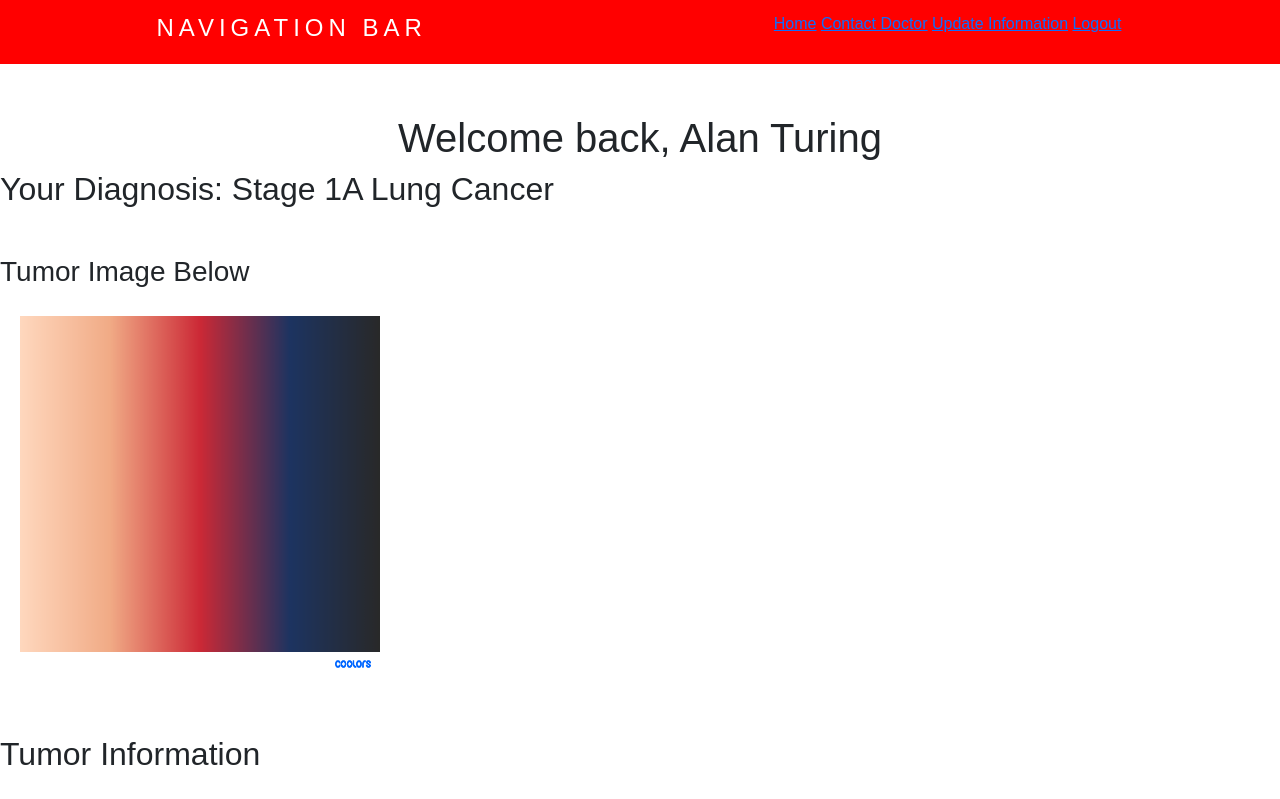
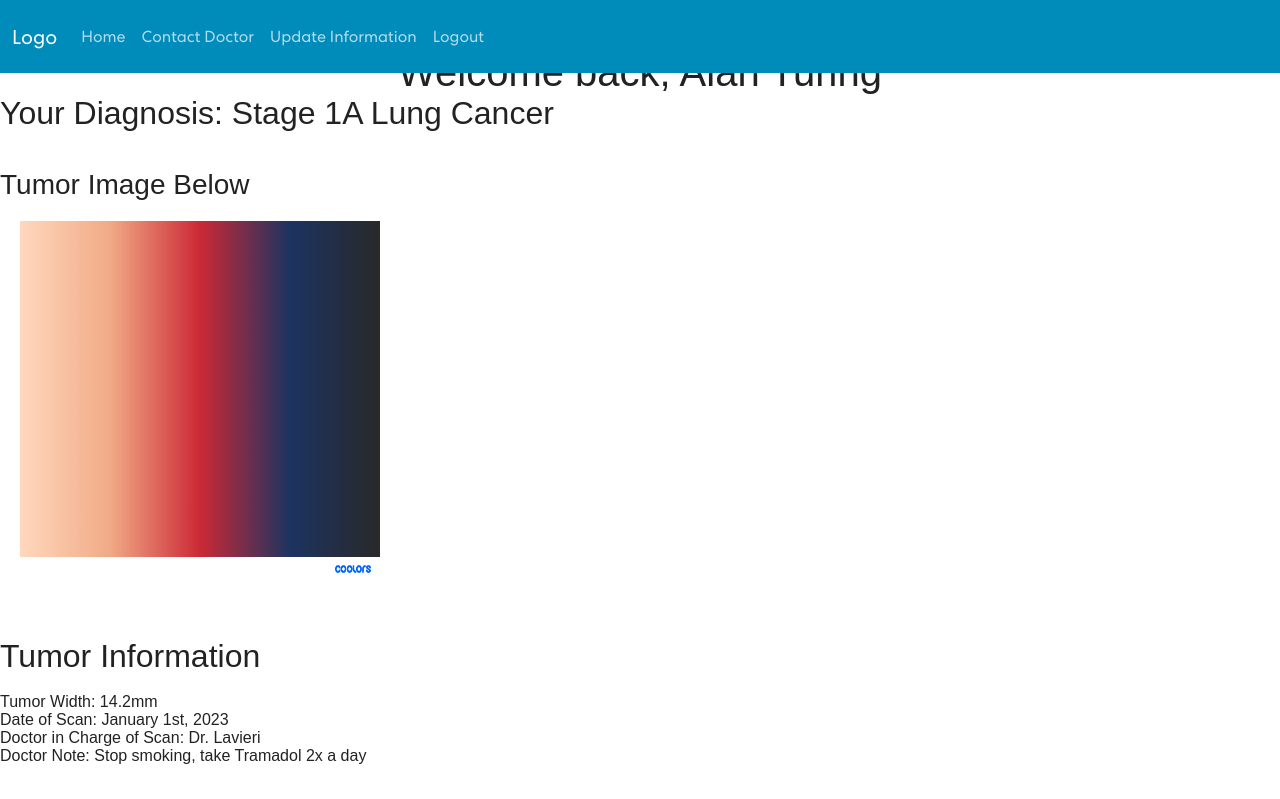
Before and after one commit to josh1205/lung-cancer-classification-system, a React (Create React App) app in the folder client/: page /patient in a window 1280 px wide. Shown: the top 799 px of the page. Built offline with nearby package versions, Linux system fonts and the light colour scheme; no server answers.

Commit message:
Added bootstrap template for consistincy, fixed incorrect navbar color bug, added more organization to files (#9)

```diff
--- a/client/package.json
+++ b/client/package.json
@@ -8,6 +8,7 @@
     "@testing-library/user-event": "^13.5.0",
     "animate.css": "^4.1.1",
     "bootstrap": "^5.2.3",
+    "bootswatch": "^5.2.3",
     "firebase": "9.16.0",
     "react": "^18.2.0",
     "react-bootstrap": "^2.6.0",
--- a/client/src/App.js
+++ b/client/src/App.js
@@ -6,8 +6,8 @@ import { Route, Routes } from "react-router-dom";
 import ProtectedRoute from "./components/ProtectedRoute";
 
 // Style
+import 'bootswatch/dist/yeti/bootstrap.min.css';
 import './App.css';
-import 'bootstrap/dist/css/bootstrap.min.css';
 
 // Pages
 import LandingPage from "./pages/shared/LandingPage/LandingPage";
--- /dev/null
+++ b/client/src/pages/client/layouts/MainLayout/MainLayout.js
@@ -0,0 +1 @@
+// Need to add client Main Layout
--- a/client/src/pages/patient/components/Navbar.js
+++ b/client/src/pages/patient/components/Navbar.js
@@ -6,16 +6,29 @@ export default function Navbar() {
     const navigate = useNavigate();
 
     return (
-        <nav>
-            <div className="heading">
-                <h4>Navigation Bar</h4>
+        <nav class="navbar navbar-expand-lg navbar-dark bg-primary">
+            <div class="container-fluid">
+                <span className="navbar-brand mb-0 h1">Logo</span>
+                <button class="navbar-toggler" type="button" data-bs-toggle="collapse" data-bs-target="#navbarColor01" aria-controls="navbarColor01" aria-expanded="false" aria-label="Toggle navigation">
+                    <span class="navbar-toggler-icon"></span>
+                </button>
+                <div class="collapse navbar-collapse" id="navbarColor01">
+                  <ul class="navbar-nav me-auto">
+                    <li class="nav-item">
+                        <a className="nav-link" href="" onClick={() => navigate('/patient')}>Home</a>
+                    </li>
+                    <li class="nav-item">
+                        <a className="nav-link" href="" onClick={() => navigate('/contact-doctor')}>Contact Doctor</a>
+                    </li>
+                    <li class="nav-item">
+                        <a className="nav-link" href="" onClick={() => navigate('/update-userinfo')}>Update Information</a>
+                    </li>
+                    <li class="nav-item">
+                        <a className="nav-link" href="" onClick={() => navigate('/dashboard')}>Logout</a>
+                    </li>
+                  </ul>
+                </div>
             </div>
-            <ul className="topnav">
-                <a className="active" href="" onClick={() => navigate('/patient')}>Home</a>
-                <a href="" onClick={() => navigate('/contact-doctor')}>Contact Doctor</a>
-                <a href="" onClick={() => navigate('/update-userinfo')}>Update Information</a>
-                <a href="" onClick={() => navigate('/dashboard')}>Logout</a>
-            </ul>
         </nav>
     )
 
--- /dev/null
+++ b/client/src/pages/patient/layouts/MainLayout/MainLayout.js
@@ -0,0 +1 @@
+// Need to add patient main layout
--- a/client/src/pages/patient/styling.css
+++ b/client/src/pages/patient/styling.css
@@ -1,5 +1,4 @@
 * {
-
     margin: 0px;
 
     padding: 0px;
@@ -42,75 +41,3 @@
     margin-top: 50px;
 
   }
-
-  nav {
-
-    display: flex;
-
-    justify-content: space-around;
-
-    align-items: center;
-
-    min-height: 8vh;
-
-    background-color: red;
-
-    font-family: "Montserrat", sans-serif;
-
-  }
-
-  .heading {
-
-    color: white;
-
-    text-transform: uppercase;
-
-    letter-spacing: 5px;
-
-    font-size: 20px;
-
-  }
-
-  .topnav {
-
-    display: flex;
-
-    justify-content: space-around;
-
-    width: 30%;
-
-  }
-
-  .nav-links li {
-
-    list-style: none;
-
-  }
-
-  .nav-links a {
-
-    color: white;
-
-    text-decoration: none;
-
-    letter-spacing: 3px;
-
-    font-weight: bold;
-
-    font-size: 14px;
-
-    padding: 14px 16px;
-
-  }
-
-  .nav-links a:hover:not(.active) {
-
-    background-color: lightseagreen;
-
-  }
-
-  .nav-links li a.active {
-
-    background-color: #4caf50;
-
-  }
--- a/client/src/pages/shared/LandingPage/LandingPage.js
+++ b/client/src/pages/shared/LandingPage/LandingPage.js
@@ -1,4 +1,4 @@
-import { LandingPageLayout } from "../../../layouts/LandingPageLayout/LandingPageLayout";
+import { LandingPageLayout } from "../layouts/LandingPageLayout/LandingPageLayout";
 import { Banner } from "./components/Banner";
 import { Impact } from "./components/Impact";
 import { Projects } from "./components/Projects";
```
Also changed, not shown: client/src/pages/shared/layouts/LandingPageLayout/components/Footer.js (renamed from client/src/layouts/LandingPageLayout/components/Footer.js, +5 -5 lines), client/src/pages/shared/layouts/LandingPageLayout/components/NavBar.js (renamed from client/src/layouts/LandingPageLayout/components/NavBar.js, +4 -4 lines), client/src/pages/shared/layouts/LandingPageLayout/LandingPageLayout.js (renamed from client/src/layouts/LandingPageLayout/LandingPageLayout.js), 1 other file (tests, documents, lock files or other folders).
